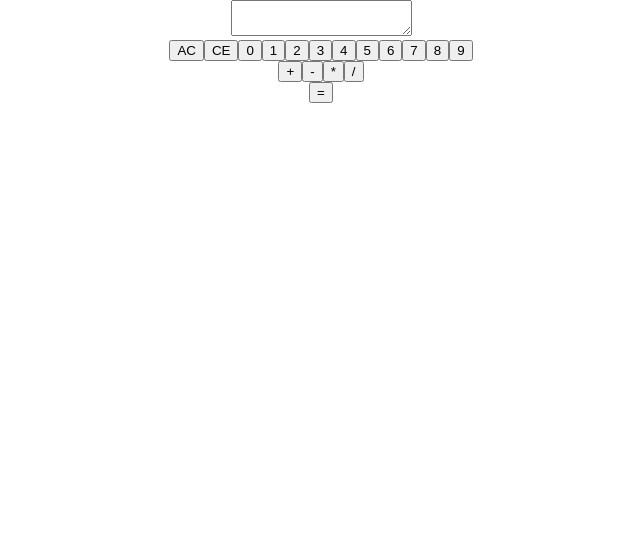
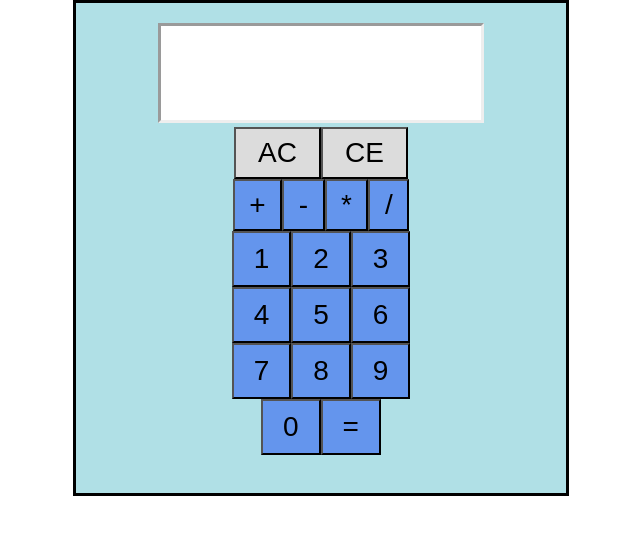
Before and after one commit to fluxroid/calculator-react, a React (Create React App) app: page / in a window 1280 px wide. Shown: the top 534 px of the page, without its empty margins (319-959 px from the left). Built offline with nearby package versions, Linux system fonts and the light colour scheme.

Commit message:
added css and formatting

```diff
--- a/public/index.html
+++ b/public/index.html
@@ -19,7 +19,7 @@
       work correctly both with client-side routing and a non-root public URL.
       Learn how to configure a non-root public URL by running `npm run build`.
     -->
-    <title>React App</title>
+    <title>Calculator</title>
   </head>
   <body>
     <noscript>
--- a/src/App.css
+++ b/src/App.css
@@ -1,28 +1,59 @@
 .App {
   text-align: center;
+  border-style: solid;
+  background-color: powderblue;
+  padding: 20px 20px;
+  height: 450px;
+  width: 450px;
+  margin: auto;
 }
 
-.App-logo {
-  animation: App-logo-spin infinite 20s linear;
-  height: 80px;
+
+textarea {
+  height: 100px;
+  resize: none;
+  border: inset;
+  font-size: 24px;
+  outline: none;
+  padding: 16px 8px;
+  box-sizing: border-box;
 }
 
-.App-header {
-  background-color: #222;
-  height: 150px;
-  padding: 20px;
-  color: white;
+button {
+    background-color: #6495ED;
+    color: black;
+    padding: 10px 20px;
+    text-align: center;
+    text-decoration: none;
+    display: inline-block;
+    font-size: 28px;
 }
 
-.App-title {
-  font-size: 1.5em;
+.op > button:hover, button:hover {
+  background-color: #B0E0E6;
 }
 
-.App-intro {
-  font-size: large;
+.op > button:active, button:active {
+  background-color: #B0E0E6;
+  box-shadow: 0 2px #666;
+  transform: translateY(2px);
 }
 
-@keyframes App-logo-spin {
-  from { transform: rotate(0deg); }
-  to { transform: rotate(360deg); }
+.power > button {
+    background-color: #DCDCDC;
+    padding: 8px 22px;
 }
+
+.op > button {
+    padding: 8px 14.5px;
+}
+
+.power > button:hover {
+  background-color: #F5F5F5;
+}
+
+.power > button:active {
+  background-color: #F5F5F5;
+  box-shadow: 0 2px #666;
+  transform: translateY(2px);
+}
--- a/src/App.js
+++ b/src/App.js
@@ -52,6 +52,18 @@ class Calculator extends Component {
   render() {
     const line = this.state.line;
 
+    const row123 = numbers.slice(0,3).map((number) =>
+           <Button key={number.toString()} value={number} onClick={this.handleInput}/>
+          )
+    const row456 = numbers.slice(3,6).map((number) =>
+           <Button key={number.toString()} value={number} onClick={this.handleInput}/>
+          )
+    const row789 = numbers.slice(6,9).map((number) =>
+           <Button key={number.toString()} value={number} onClick={this.handleInput}/>
+          )
+    const row0 = numbers.slice(-1).map((number) =>
+           <Button key={number.toString()} value={number} onClick={this.handleInput}/>
+          )
     return (
       <div className="App">
       <div>
@@ -59,25 +71,28 @@ class Calculator extends Component {
           input={line}
         />
       </div>
-        <div>
-          <Button value={'AC'} onClick={this.allClear}/>
-          <Button value={'CE'} onClick={this.clearEntry}/>
-
-        {numbers.map((number) =>
-          <Button key={number.toString()} value={number} onClick={this.handleInput}/>
-        )}
-        </div>
-
-        <div>
+      <div className="power">
+        <Button value={'AC'} onClick={this.allClear}/>
+        <Button value={'CE'} onClick={this.clearEntry}/>
+      </div>
+      <div className="op">
         {operations.map((op) =>
           <Button key={op.toString()} value={op} onClick={this.handleInput}/>
         )}
         </div>
-
         <div>
+          {row123}
+        </div>
+        <div>
+          {row456}
+        </div>
+        <div>
+          {row789}
+        </div>
+        <div>
+          {row0}
           <Button value={'='} onClick={this.getResult}/>
         </div>
-
       </div>
 
     );
--- a/src/constants.js
+++ b/src/constants.js
@@ -1,2 +1,2 @@
-export const numbers = [0,1,2,3,4,5,6,7,8,9]
+export const numbers = [1,2,3,4,5,6,7,8,9,0]
 export const operations = ['+','-','*','/']
--- a/src/index.css
+++ b/src/index.css
@@ -1,5 +1,5 @@
 body {
   margin: 0;
   padding: 0;
-  font-family: sans-serif;
+  font-family: Helvetica, sans-serif;
 }
```
